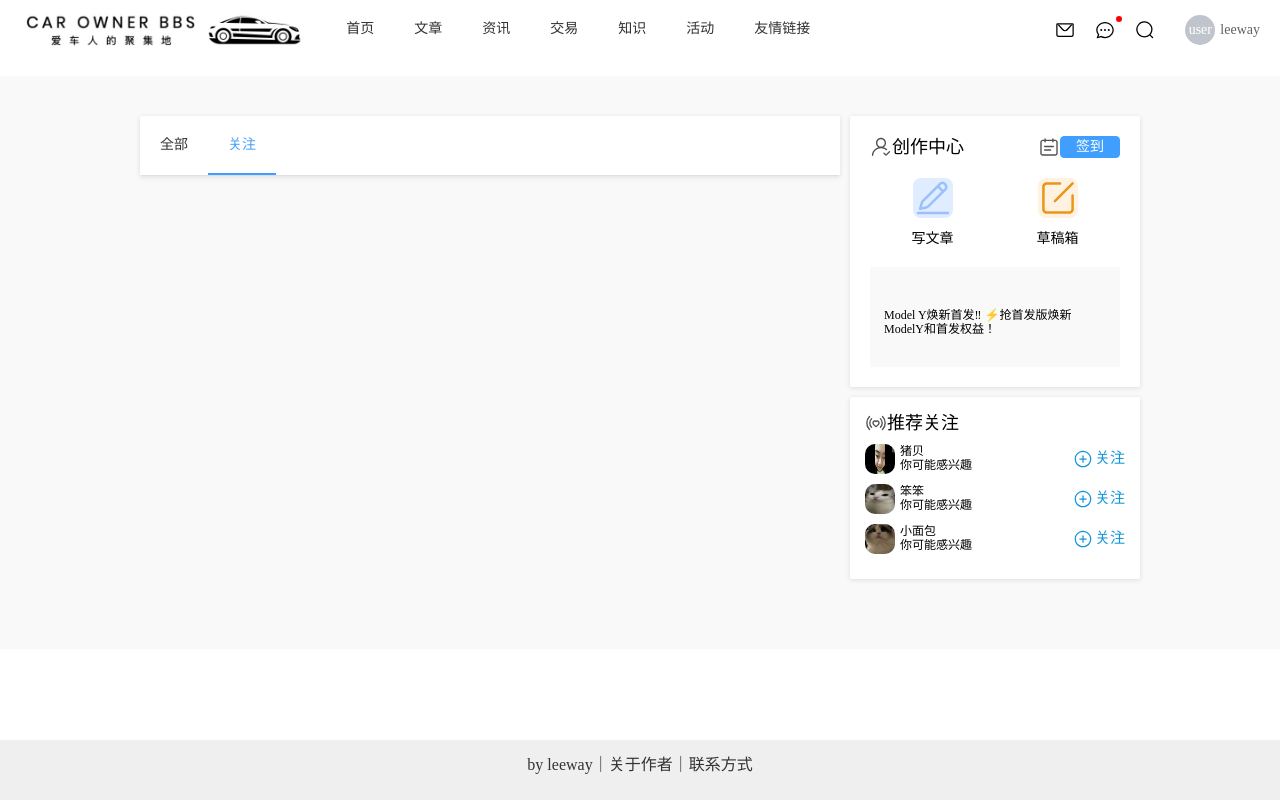
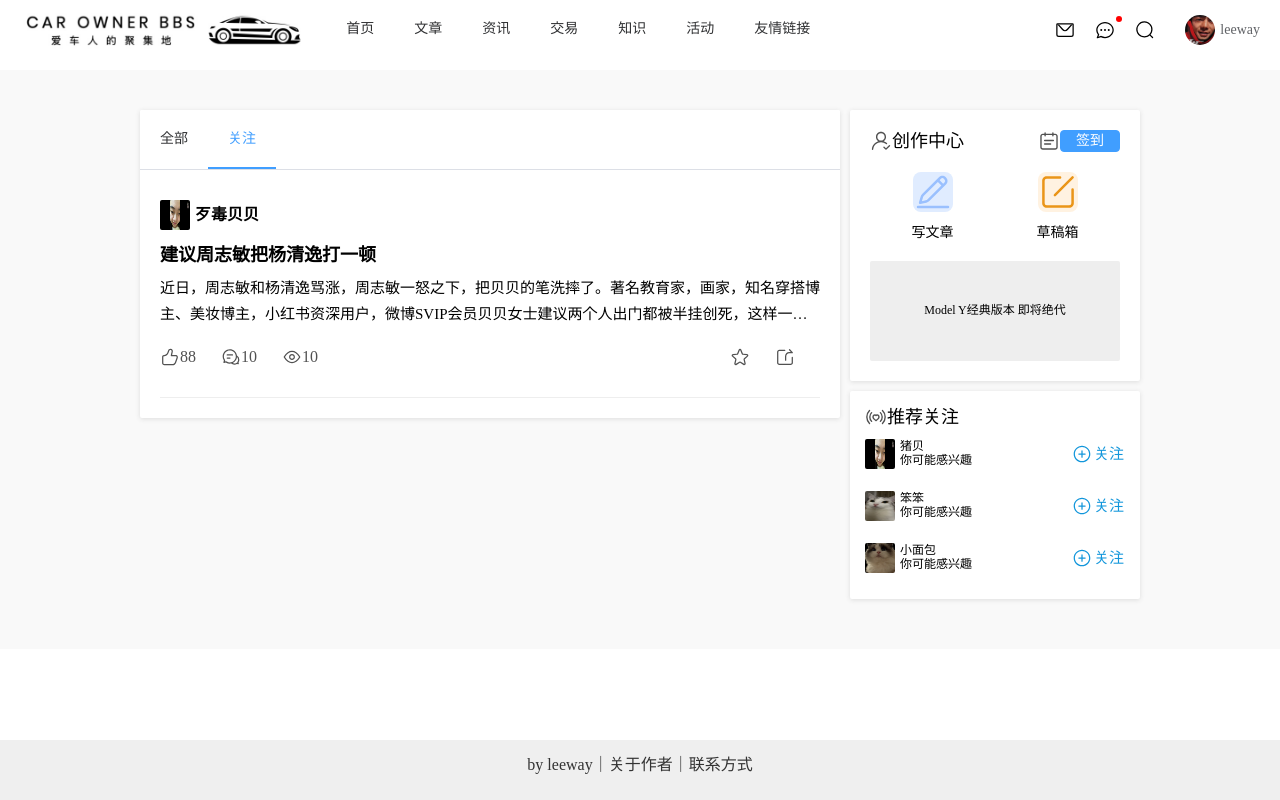
Before and after one commit to jiushizheyang459/car-owner-bbs-front, a Vue app: page /#/article/follow in a window 1280 px wide. Built offline with nearby package versions, Linux system fonts and the light colour scheme.

Commit message:
完善文章模块

```diff
--- a/components.d.ts
+++ b/components.d.ts
@@ -10,6 +10,8 @@ declare module 'vue' {
     ElAvatar: typeof import('element-plus/es')['ElAvatar']
     ElButton: typeof import('element-plus/es')['ElButton']
     ElCard: typeof import('element-plus/es')['ElCard']
+    ElCarousel: typeof import('element-plus/es')['ElCarousel']
+    ElCarouselItem: typeof import('element-plus/es')['ElCarouselItem']
     ElCheckbox: typeof import('element-plus/es')['ElCheckbox']
     ElCol: typeof import('element-plus/es')['ElCol']
     ElConfigProvider: typeof import('element-plus/es')['ElConfigProvider']
@@ -24,6 +26,8 @@ declare module 'vue' {
     ElIcon: typeof import('element-plus/es')['ElIcon']
     ElInput: typeof import('element-plus/es')['ElInput']
     ElLink: typeof import('element-plus/es')['ElLink']
+    ElList: typeof import('element-plus/es')['ElList']
+    ElListItem: typeof import('element-plus/es')['ElListItem']
     ElMain: typeof import('element-plus/es')['ElMain']
     ElMenu: typeof import('element-plus/es')['ElMenu']
     ElMenuItem: typeof import('element-plus/es')['ElMenuItem']
--- a/src/components/HeaderInfo.vue
+++ b/src/components/HeaderInfo.vue
@@ -15,7 +15,7 @@
     <div class="info">
       <el-dropdown>
         <span class="user-info">
-          <el-avatar :size="30">user</el-avatar>
+          <el-avatar :size="30" src="src/assets/avatar/relx5.jpeg"></el-avatar>
           <span class="name">leeway</span>
         </span>
         <template #dropdown>
--- a/src/layouts/BasicLayout.vue
+++ b/src/layouts/BasicLayout.vue
@@ -8,7 +8,9 @@
         <router-view />
       </el-main>
       <el-footer class="footer">
-        <a href="https://www.baidu.com" target="_blank">by leeway｜关于作者｜联系方式</a>
+        <a href="https://github.com/jiushizheyang459?tab=repositories" target="_blank"
+          >by leeway｜关于作者｜联系方式</a
+        >
       </el-footer>
     </el-container>
   </div>
@@ -27,15 +29,16 @@
     right: 0;
     padding: 16px;
   }
+
   .content {
     padding: 20px;
-    margin-bottom: 20px;
     //background: linear-gradient(to right, #fefefe, #fff);
     background: #f9f9f9;
   }
+
   .header {
     background: white;
-    margin-bottom: 16px;
+    margin-bottom: 10px;
     color: unset;
   }
 }
--- a/src/views/article/components/contentRight.vue
+++ b/src/views/article/components/contentRight.vue
@@ -9,36 +9,27 @@
         <div class="creator-checkIn">
           <img src="@/assets/icon/calendar.svg" alt="" />
           <el-button type="primary">签到</el-button>
-          <!--          <span>签到</span>-->
         </div>
       </div>
       <div class="creator-body">
-        <ul>
-          <li>
-            <img src="@/assets/icon/create.svg" alt="" />
-            <p>写文章</p>
-          </li>
-          <li>
-            <img src="@/assets/icon/edit.svg" alt="" />
-            <p>草稿箱</p>
-          </li>
-        </ul>
+        <el-row gutter="{20}">
+          <el-col :span="12" v-for="(item, index) in creatorItems" :key="index">
+            <div
+              class="creator-item"
+              :class="{ 'first-item': index === 0, 'second-item': index === 1 }"
+            >
+              <img :src="item.icon" alt="" />
+              <p>{{ item.text }}</p>
+            </div>
+          </el-col>
+        </el-row>
       </div>
       <div class="creator-footer">
-        <div class="creator-footer-list">
-          <ul>
-            <li>特斯拉Model3限时抢购风暴！</li>
-          </ul>
-          <ul>
-            <li>Model Y经典版本 即将绝代</li>
-          </ul>
-          <ul>
-            <li>Model Y焕新首发‼ ⚡抢首发版焕新ModelY和首发权益！</li>
-          </ul>
-          <ul>
-            <li>重大消息！🎉Model Y新款震撼上市啦！🚗💨</li>
-          </ul>
-        </div>
+        <el-carousel height="100px" direction="vertical" autoplay indicator-position="none">
+          <el-carousel-item v-for="(ad, index) in ads" :key="index">
+            <div class="carousel-item">{{ ad.text }}</div>
+          </el-carousel-item>
+        </el-carousel>
       </div>
     </div>
     <div class="suggested-follows card">
@@ -49,19 +40,21 @@
         </div>
       </div>
       <div class="follows-body">
-        <ul>
-          <li v-for="(follow, index) in follows" :key="index">
+        <el-row gutter="{15}">
+          <el-col :span="24" v-for="(follow, index) in follows" :key="index">
+            <div class="follows-item">
               <img :src="follow.avatar" alt="" />
               <div class="follows-content">
                 <div class="follows-head">{{ follow.name }}</div>
                 <div class="follows-detail">你可能感兴趣</div>
               </div>
-            <div class="follows-button">
+              <el-button class="follows-button" type="text" @click="handleFollow(follow.name)">
                 <img src="@/assets/icon/add.svg" alt="" />
                 <span>关注</span>
+              </el-button>
             </div>
-          </li>
-        </ul>
+          </el-col>
+        </el-row>
       </div>
     </div>
   </div>
@@ -69,6 +62,18 @@
 
 <script setup lang="ts">
 import { ref } from 'vue'
+
+// 定义创作中心的数据
+const creatorItems = ref([
+  {
+    icon: 'src/assets/icon/create.svg',
+    text: '写文章'
+  },
+  {
+    icon: 'src/assets/icon/edit.svg',
+    text: '草稿箱'
+  }
+])
 
 // 定义推荐关注的数据
 const follows = ref([
@@ -84,6 +89,14 @@ const follows = ref([
     avatar: 'src/assets/avatar/littleBread.jpeg',
     name: '小面包'
   }
+])
+
+// 定义广告数据
+const ads = ref([
+  { text: '特斯拉Model3限时抢购风暴！' },
+  { text: 'Model Y经典版本 即将绝代' },
+  { text: 'Model Y焕新首发‼ ⚡抢首发版焕新ModelY和首发权益！' },
+  { text: '重大消息！🎉Model Y新款震撼上市啦！🚗💨' }
 ])
 </script>
 
@@ -130,18 +143,12 @@ const follows = ref([
   }
 
   .creator-body {
-    ul {
-      display: flex;
-      justify-content: space-between;
-      margin: 20px 0;
-
-      li {
-        flex: 1;
-        text-align: center;
+    .creator-item {
       display: flex;
       flex-direction: column;
       align-items: center;
       font-size: 14px;
+      margin: 20px 0;
 
       img {
         display: block;
@@ -151,61 +158,31 @@ const follows = ref([
         line-height: 40px;
       }
 
-        &:nth-child(1) img {
+      &.first-item img {
         background: #e0ecff;
       }
 
-        &:nth-child(2) img {
+      &.second-item img {
         background: #fff2e1;
-        }
       }
     }
   }
 
   .creator-footer {
-    background-color: #f9f9fa;
+    background-color: #eeeeee;
     font-size: 12px;
     width: 100%;
     height: 100px;
+    border-radius: 2px;
     overflow: hidden;
 
-    .creator-footer-list {
+    .carousel-item {
       display: flex;
-      flex-direction: column;
-      width: 100%;
+      align-items: center;
+      justify-content: center;
       height: 100%;
-      animation: scroll 10s infinite;
-
-      ul {
-        margin: 0;
       padding: 0;
-        li {
-          height: 100px;
-          padding: 14px;
-          list-style-type: none;
-        }
-      }
-    }
-
-    &:hover .creator-footer-list {
-      animation-play-state: paused;
-    }
-  }
-  @keyframes scroll {
-    0% {
-      transform: translateY(0px);
-    }
-    25% {
-      transform: translateY(-100px);
-    }
-    50% {
-      transform: translateY(-200px);
-    }
-    75% {
-      transform: translateY(-300px);
-    }
-    100% {
-      transform: translateY(-400px);
+      text-align: center;
     }
   }
 }
@@ -226,19 +203,17 @@ const follows = ref([
   }
 
   .follows-body {
-    ul {
-      li {
+    .follows-item {
       display: flex;
       align-items: center;
       margin: 10px 0;
       font-size: 12px;
     }
-    }
 
     img {
       width: 30px;
       height: 30px;
-      border-radius: 10px;
+      border-radius: 2px;
     }
 
     .follows-content {
@@ -250,15 +225,12 @@ const follows = ref([
       display: flex;
       align-items: center;
       color: #1296db;
+      font-size: 15px;
 
       img {
         height: 20px;
         margin-right: -3px;
       }
-
-      span {
-        font-size: 15px;
-      }
     }
   }
 }
--- a/src/views/article/follow/index.vue
+++ b/src/views/article/follow/index.vue
@@ -1,5 +1,200 @@
-<script setup lang="ts"></script>
+<template>
+  <div class="article-follow">
+    <ul>
+      <li v-for="item in list" :key="item.id">
+        <div @click="openDetail(item)">
+          <div class="article-header">
+            <img :src="item.img" alt="" />
+            <span>{{ item.name }}</span>
+          </div>
+          <h2 class="article-title">{{ item.title }}</h2>
+          <div class="article-content">
+            {{ item.content }}
+          </div>
+        </div>
+        <div class="article-actions">
+          <div class="left-actions">
+            <ul>
+              <li @click="toggleFavour(item)">
+                <img
+                  :src="item.favourFlag ? 'src/assets/icon/点赞.svg' : 'src/assets/icon/favour.svg'"
+                  class="action-icon"
+                />
+                <span :class="item.favourFlag ? 'favourNum' : ''">{{ item.favour }}</span>
+              </li>
+              <li>
+                <img src="@/assets/icon/comment.svg" />
+                {{ item.comment }}
+              </li>
+              <li>
+                <img src="@/assets/icon/view.svg" />
+                {{ item.viewCount }}
+              </li>
+            </ul>
+          </div>
+          <div class="right-actions">
+            <ul>
+              <li @click="toggleSave(item)">
+                <img
+                  :src="item.saveFlag ? 'src/assets/icon/收藏.svg' : 'src/assets/icon/save.svg'"
+                  class="action-icon"
+                />
+              </li>
+              <li>
+                <img src="@/assets/icon/share.svg" />
+              </li>
+            </ul>
+          </div>
+        </div>
+      </li>
+    </ul>
+  </div>
+</template>
 
-<template></template>
+<script setup lang="ts">
+import { ref } from 'vue'
+import { useRouter } from 'vue-router'
 
-<style scoped lang="less"></style>
+const list = ref([
+  {
+    img: 'src/assets/avatar/beibei.png',
+    name: '歹毒贝贝',
+    title: '建议周志敏把杨清逸打一顿',
+    content:
+      '近日，周志敏和杨清逸骂涨，周志敏一怒之下，把贝贝的笔洗摔了。著名教育家，画家，知名穿搭博主、美妆博主，小红书资深用户，微博SVIP会员贝贝女士建议两个人出门都被半挂创死，这样一来杨清逸就再也不敢这么嚣张了',
+    id: '1',
+    favourFlag: false,
+    favour: 88,
+    comment: 10,
+    viewCount: 10,
+    saveFlag: false
+  }
+])
+
+const toggleFavour = (item: any) => {
+  item.favourFlag = !item.favourFlag
+  item.favour = item.favour === 88 ? item.favour + 1 : item.favour - 1
+}
+
+const toggleSave = (item: any) => {
+  item.saveFlag = !item.saveFlag
+}
+
+const router = useRouter()
+function openDetail(item: any) {
+  router.push('/article/detail')
+}
+</script>
+
+<style scoped lang="less">
+.article-follow {
+  display: flex;
+  flex-wrap: wrap;
+
+  > ul {
+    width: 100%;
+    padding: 20px;
+
+    > li {
+      border-bottom: 1px solid #eee;
+      padding: 10px 0;
+    }
+  }
+}
+
+.article-header {
+  display: flex;
+  align-items: center;
+  margin-bottom: 5px;
+
+  img {
+    width: 30px;
+    height: 30px;
+    border-radius: 2px;
+  }
+
+  span {
+    font-size: 16px;
+    font-weight: 600;
+    margin-left: 5px;
+  }
+}
+
+.article-title {
+  font-size: 18px;
+  font-weight: 600;
+  line-height: 40px;
+}
+
+/*多行省略*/
+.article-content {
+  display: -webkit-box;
+  -webkit-box-orient: vertical;
+  -webkit-line-clamp: 2;
+  overflow: hidden;
+  font-size: 15px;
+  line-height: 26px;
+}
+
+.article-actions {
+  display: flex;
+  justify-content: space-between;
+  padding: 20px 0;
+}
+
+.left-actions {
+  display: flex;
+
+  ul {
+    display: flex;
+
+    li {
+      display: flex;
+      align-items: center;
+      margin-right: 25px;
+      color: #515151;
+      cursor: pointer;
+
+      img {
+        height: 20px;
+      }
+      .favourNum {
+        color: #1296db;
+      }
+    }
+  }
+}
+
+.right-actions {
+  display: flex;
+
+  ul {
+    display: flex;
+
+    li {
+      display: flex;
+      align-items: center;
+      margin-right: 25px;
+      color: #515151;
+      cursor: pointer;
+
+      img {
+        height: 20px;
+      }
+    }
+  }
+}
+
+/* 为图片添加动态效果 */
+.action-icon {
+  transition:
+    transform 0.3s ease,
+    opacity 0.3s ease;
+}
+
+/* 鼠标悬停时进行缩放 */
+.article-actions li:hover .action-icon {
+  transform: scale(1.1); /* 图片放大 */
+  opacity: 0.7; /* 图片透明度变化 */
+}
+</style>
```
Also changed, not shown: src/assets/avatar/relx5.jpeg (added). Lines whose indentation alone changed are shown as unchanged.
